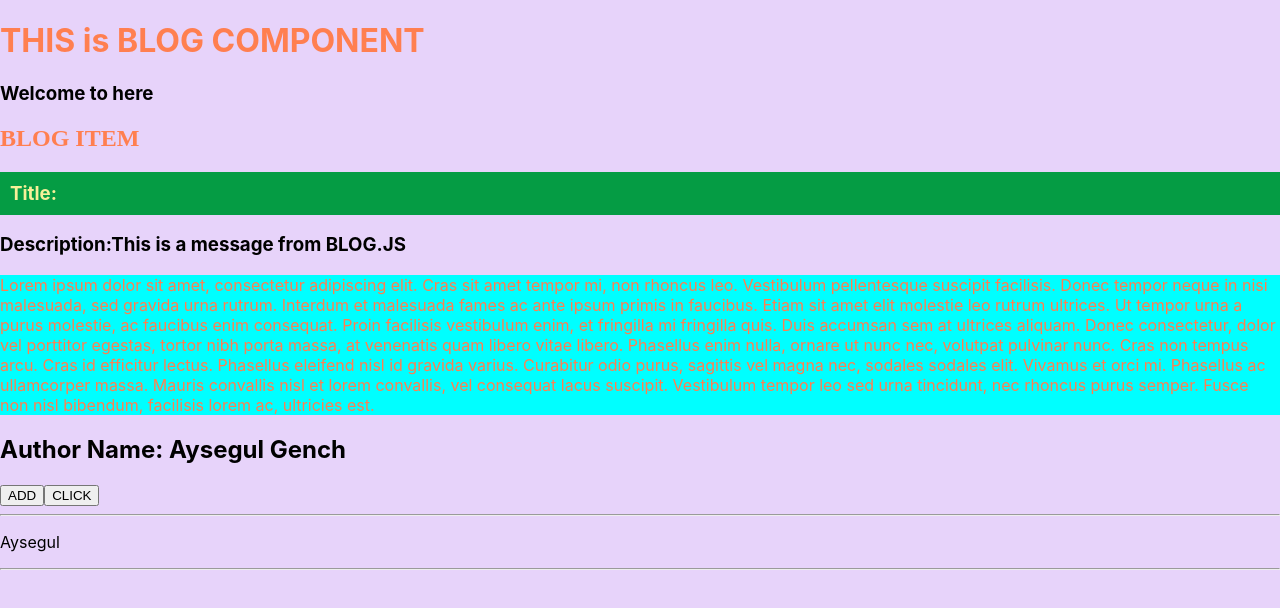
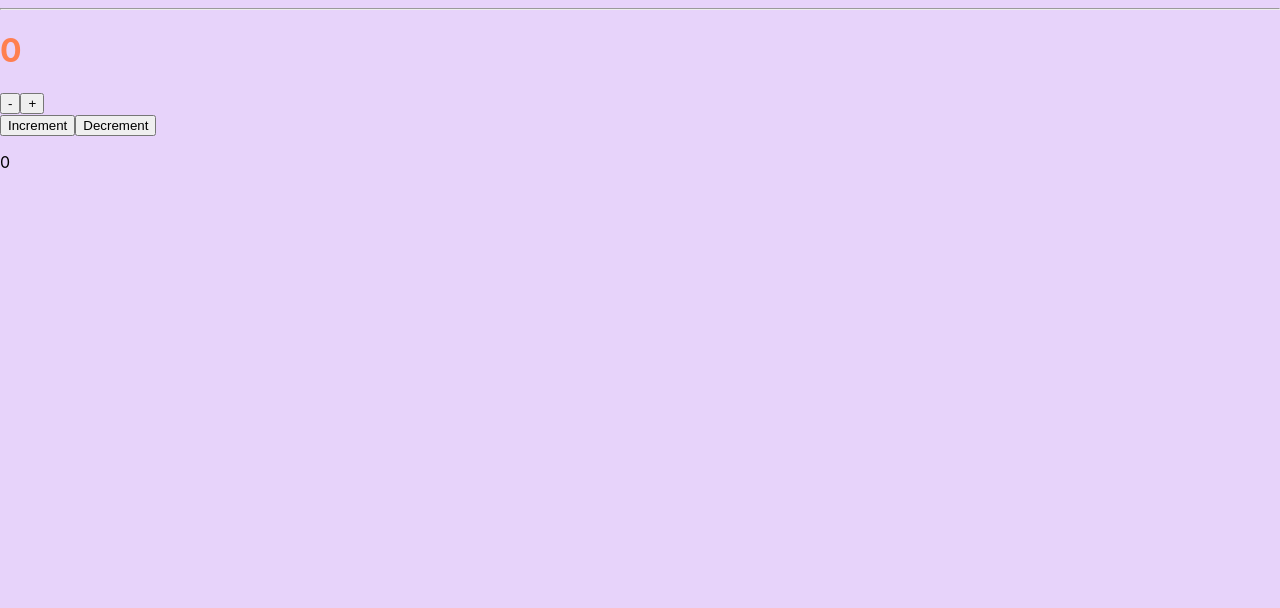
Before and after one commit to AishaGench/MyReactApp, a React (Create React App) app in the folder my-first-react/: page / in a window 1280 px wide. Shown: the top 608 px of the page. Built offline with nearby package versions, Linux system fonts and the light colour scheme.

Commit message:
created another file for counter try to another way

```diff
--- a/my-first-react/src/App.js
+++ b/my-first-react/src/App.js
@@ -2,6 +2,7 @@ import logo from './logo.svg';
 import './App.css';
 import Blog from './components/Blog'
 import Counter from './components/Counter'
+import Counter2 from './components/Counter2'
 
 const User  = {
     name: 'Aysegul',
@@ -19,9 +20,10 @@ if(User.isActive){
 function App() {
   return (
     <>
-    <Blog/>
+    {/* <Blog/> */}
     <hr/>
     <Counter></Counter>
+    <Counter2></Counter2>
     {/* <Blog/>
     <Blog/>
     <Blog/> */}
--- a/my-first-react/src/components/Counter.js
+++ b/my-first-react/src/components/Counter.js
@@ -2,58 +2,27 @@
 import React, { Component } from 'react'
 
 export default class Counter extends Component {
+    state = {
+        number: 0,
+      };
+
+      increaseState = () => {
+        this.setState({ number: ++this.state.number });
+      };
+
+      decreaseState = () => {
+        if (!this.state.number == 0) {
+          this.setState({ number: --this.state.number });
+        }
+      };
+
     render() {
         return (
             <div>
-
+               <h1>{this.state.number}</h1>
+                <button onClick={this.decreaseState}> - </button>
+                <button onClick={this.increaseState}> + </button>
             </div>
         )
     }
 }
-
-/* export default class counter extends Component {
-    constructor(props){
-        super(props);
-
-
-    }
-    state ={
-        number:0
-    }
-    counter =() =>{
-        if(this.state.number <= 9){
-            this.setState({
-                number: this.state.number + 1
-            });
-        }
-
-        if(this.state.number === 9){
-            document.body.style.backgroundColor = "coral"
-        }
-
-    }
-    decrease =()=>{
-        if(this.state.number >= -9){
-            this.setState({
-                number: this.state.number - 1
-
-            })
-        }
-
-
-        if(this.state.number === -9){
-            document.body.style.backgroundColor = "violet"
-        }
-    }
-    render() {
-        return (
-            <div>
-               <button onClick ={this.counter}>Increment</button>
-               <button onClick ={this.decrease}>Decrement</button>
-               <p id="result">{this.state.number}</p>
-
-            </div>
-        )
-    }
-}
- */
--- /dev/null
+++ b/my-first-react/src/components/Counter2.js
@@ -0,0 +1,47 @@
+import React, { Component } from 'react'
+
+export default class Counter2 extends Component {
+    constructor(props){
+        super(props);
+
+
+    }
+    state ={
+        number:0
+    }
+    counter =() =>{
+        if(this.state.number <= 9){
+            this.setState({
+                number: this.state.number + 1
+            });
+        }
+
+        if(this.state.number === 9){
+            document.body.style.backgroundColor = "coral"
+        }
+
+    }
+    decrease =()=>{
+        if(this.state.number >= -9){
+            this.setState({
+                number: this.state.number - 1
+
+            })
+        }
+
+
+        if(this.state.number === -9){
+            document.body.style.backgroundColor = "violet"
+        }
+    }
+    render() {
+        return (
+            <div>
+               <button onClick ={this.counter}>Increment</button>
+               <button onClick ={this.decrease}>Decrement</button>
+               <p id="result">{this.state.number}</p>
+
+            </div>
+        )
+    }
+}
```
